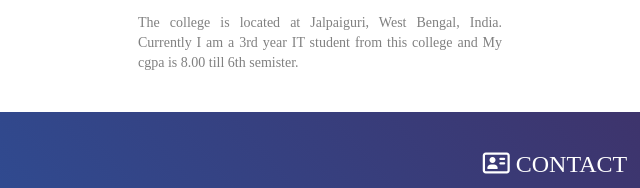
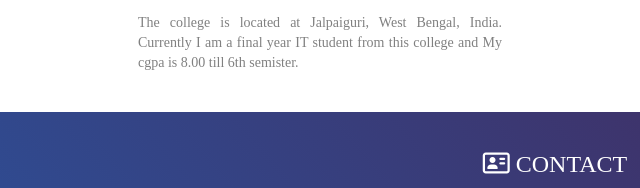
Before and after one commit to sudip2209/sudip_mahata, a plain HTML site: page index.html in a window 1280 px wide. Shown: the part 1650-1838 px from the top of the page, 85-725 px from the left. Drawn offline with Linux system fonts and the light colour scheme.

Commit message:
updated college desc..

```diff
--- a/index.html
+++ b/index.html
@@ -199,7 +199,7 @@
                                 <h3 class="degree  m0 m-blue"> B.TECH</h3>
                                 <h4 class="institute-name "> JALPAIGURI GOVT. ENGG. COLLEGE </h4>
                                 <h5 class="course-duration m0"> 05.2018 - 07.2022 </h5>
-                                <p class="description text-justify"> The college is located at Jalpaiguri, West Bengal, India. Currently I am a 3rd year IT student from this college and My cgpa is 8.00 till 6th semister.</p>
+                                <p class="description text-justify"> The college is located at Jalpaiguri, West Bengal, India. Currently I am a final year IT student from this college and My cgpa is 8.00 till 6th semister.</p>
                             </div>
                         </div>
 
```
